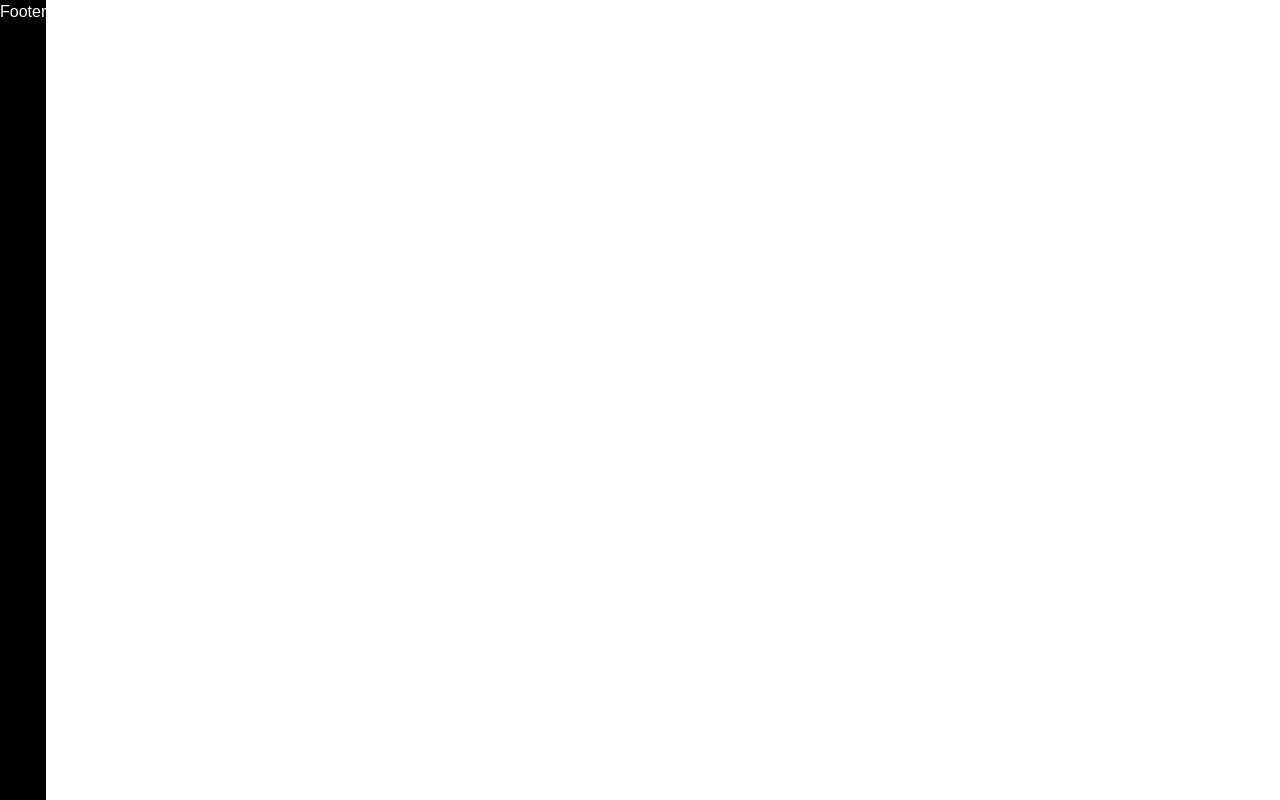
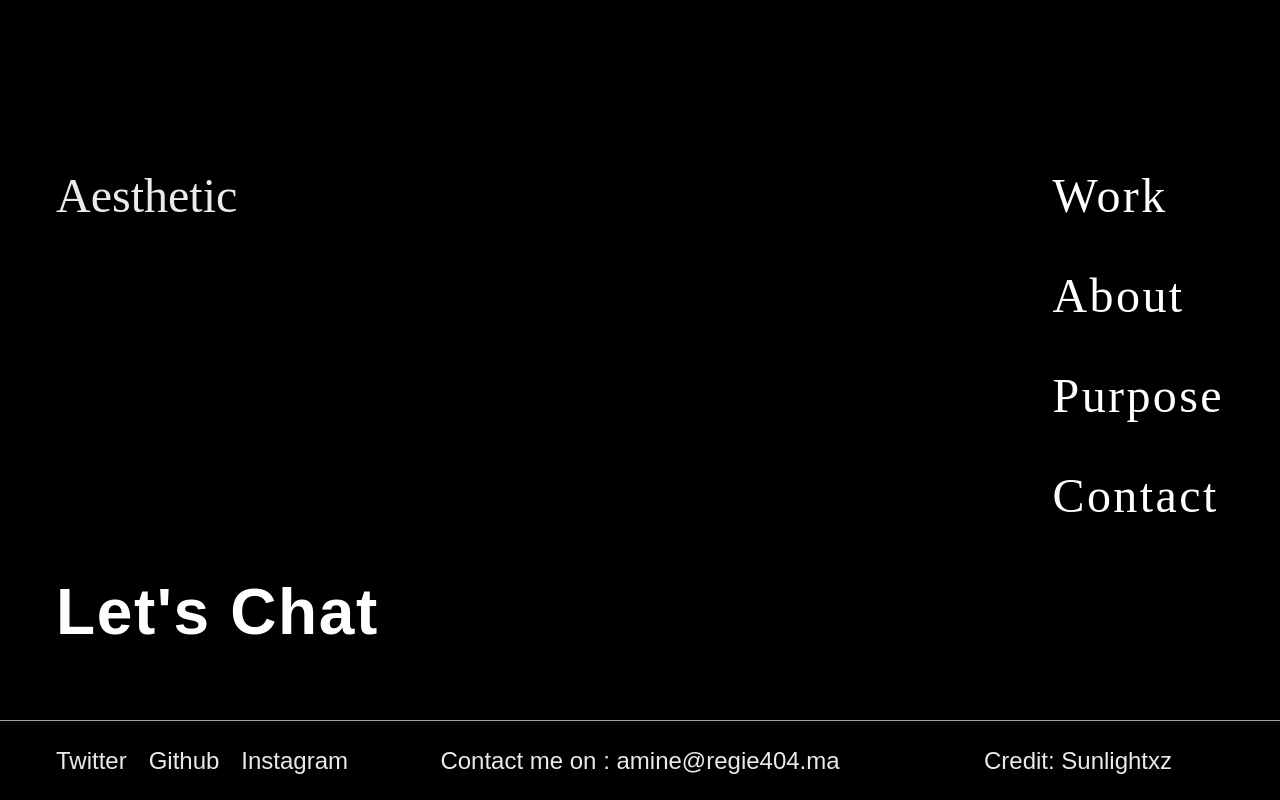
Before and after one commit to sunlightxz/aesthetic, a Next.js app: page /components/Footer in a window 1280 px wide. Built offline with nearby package versions, Linux system fonts and the light colour scheme.

Commit message:
finished prj

```diff
--- a/src/pages/components/About.jsx
+++ b/src/pages/components/About.jsx
@@ -25,6 +25,8 @@ const About = () => {
   const imgzmanson = useRef(null);
   const endImgRef = useRef(null);
   const endImgctn = useRef(null);
+  const endclz = useRef(null);
+  const endtxt = useRef(null);
   const [scrollProgress, setScrollProgress] = useState(0);
   const [horizontalTl, setHorizontalTl] = useState(null);
 
@@ -196,7 +198,24 @@ const About = () => {
         ease: "power2.inOut",
       },
       "<"
-    );
+    )
+    .fromTo(
+      endclz.current, {
+        y: "1100px"
+      } ,
+      {
+ y: "0px"
+      })
+      .fromTo(
+        endtxt.current, {
+          x: "0px"
+        } ,
+        {
+   x: "-800px" ,
+   duration : 1.2 ,
+        }
+        ,"<"
+    )
 
     setHorizontalTl(tl);
     return () => {
@@ -355,7 +374,8 @@ const About = () => {
             </div>
 
             <div className="w-screen flex h-full relative  ed">
-              <div className="h-full relative items-stretch justify-stretch w-[52%]">
+              <div className="h-full  relative items-stretch justify-stretch w-[52%]">
+
                 <div
                   className="relative h-[50vh] w-full overflow-hidden"
                   ref={endImgRef}
@@ -367,7 +387,12 @@ const About = () => {
                     className=" object-cover w-full"
                   />
                 </div>
-                <div className="flex h-[50vh] flex-end relative justify-end flex-col w-full pb-10 text-black">
+
+                <div className="h-full absolute top-0 left-0 w-full" ref={endclz}>
+                  <img src="/endclz.png" alt="" className="w-full h-full"/>
+                </div>
+
+                <div className="flex h-[50vh] z-20 flex-end relative justify-end flex-col w-full pb-10 text-black" ref={endtxt}>
                   <div className="flex rounded-lg p-8 gap-6 justify-center flex-col items-start  text-black min-h-[150px] overflow-hidden">
                     <button className="border border-[#8A8472] rounded-xl text-lg text-[#8A8472] px-5 py-1">
                       Our Vision
@@ -381,6 +406,7 @@ const About = () => {
                     </p>
                   </div>
                 </div>
+
               </div>
               <div className="h-full relative items-stretch justify-stretch w-[48%]">
                 <div className="w-full h-full" ref={endImgctn}>
--- a/src/pages/components/Footer.jsx
+++ b/src/pages/components/Footer.jsx
@@ -2,7 +2,38 @@ import React from 'react'
 
 const Footer = () => {
   return (
-    <div className='bg-black  text-white h-screen absolute bottom-0'>Footer</div>
+    <div className='bg-black w-screen text-white h-screen absolute bottom-0'>
+      <div className="h-[90vh]  pt-[160px] w-full pb-[60px] px-[56px] flex flex-col justify-between items-start">
+        <div className="flex w-full h-full justify-between items-start">
+          <h3 className='text-[48px] text-[#EAEAEA] font-adamina'>Aesthetic</h3>
+          <div className="flex flex-col justify-center items-start">
+            <a className='text-[48px] font-adamina tracking-wider mb-7' href="">Work</a>
+            <a className='text-[48px] font-adamina tracking-wider mb-7' href="">About</a>
+            <a className='text-[48px] font-adamina tracking-wider mb-7' href="">Purpose</a>
+            <a className='text-[48px] font-adamina tracking-wider ' href="">Contact</a>
+          </div>
+        </div>
+
+        <div className="">
+         <h3 className='text-[64px] tracking-wide text-white font-bold font-poppins'>Let's Chat</h3>
+        </div>
+      </div>
+      <div className='h-[10vh] border-t border-gray-400 w-full'>
+        <div className="flex justify-between items-center w-full h-full px-[56px]">
+          <div className="w-3/12 text-[#EAEAEA]  flex justify-between items-center">
+            <a className='text-2xl' href=""><span>Twitter</span></a>
+            <a className='text-2xl' href=""><span>Github</span></a>
+            <a className='text-2xl' href=""><span>Instagram</span></a>
+          </div>
+          <div className="w-5/12 justify-center flex items-center">
+            <p className="text-[#EAEAEA] text-2xl"> Contact me on : <a href="">amine@regie404.ma</a></p>
+          </div>
+          <div className="w-3/12 justify-center flex items-center">
+            <p className="text-[#EAEAEA]  text-2xl">Credit: Sunlightxz</p>
+          </div>
+        </div>
+      </div>
+    </div>
   )
 }
 
--- a/src/pages/components/Nav.jsx
+++ b/src/pages/components/Nav.jsx
@@ -69,7 +69,7 @@ const Nav = ({setShowGif} ) => {
 
         {/* Desktop menu */}
         <div className="hidden sm:flex space-x-16 justify-center items-center">
-          {['Work', 'About', 'Shop', 'Contact'].map((item) => (
+          {['Work', 'About', 'Purpose', 'Contact'].map((item) => (
             <div key={item} className="relative w-full group">
               <Link
                 href="/"
@@ -100,7 +100,7 @@ const Nav = ({setShowGif} ) => {
 
       {/* Mobile menu */}
       <div className={`sm:hidden flex flex-col justify-center items-center transition-all duration-500 ${isMenuOpen ? 'h-[calc(100%-5rem)] opacity-100' : 'h-0 opacity-0'} overflow-hidden`}>
-      {['Work', 'About', 'Shop', 'Contact'].map((item, index) => (
+      {['Work', 'About', 'Purpose', 'Contact'].map((item, index) => (
         <motion.div className="" key={item}             ref={el => linksRef.current[index] = el}
 >
             <Link
```
Also changed, not shown: public/endclz.png (renamed from public/image (6).png).
